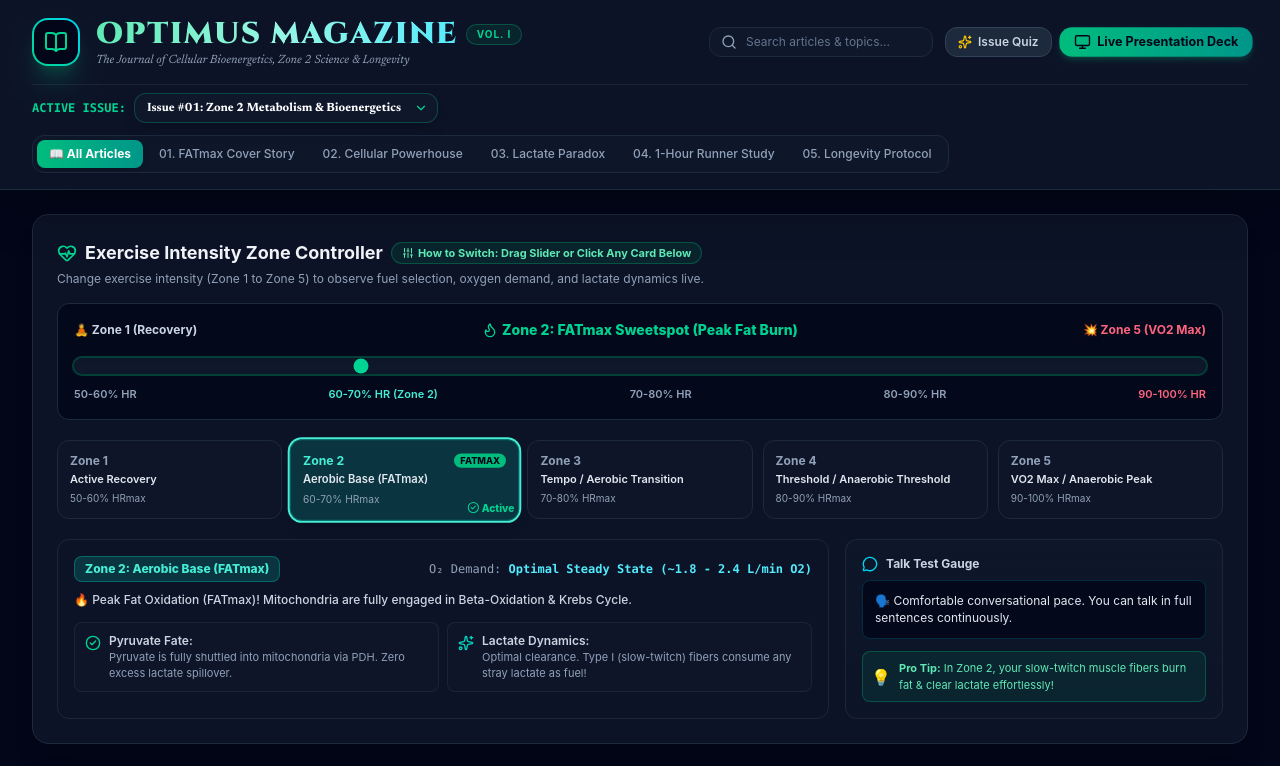
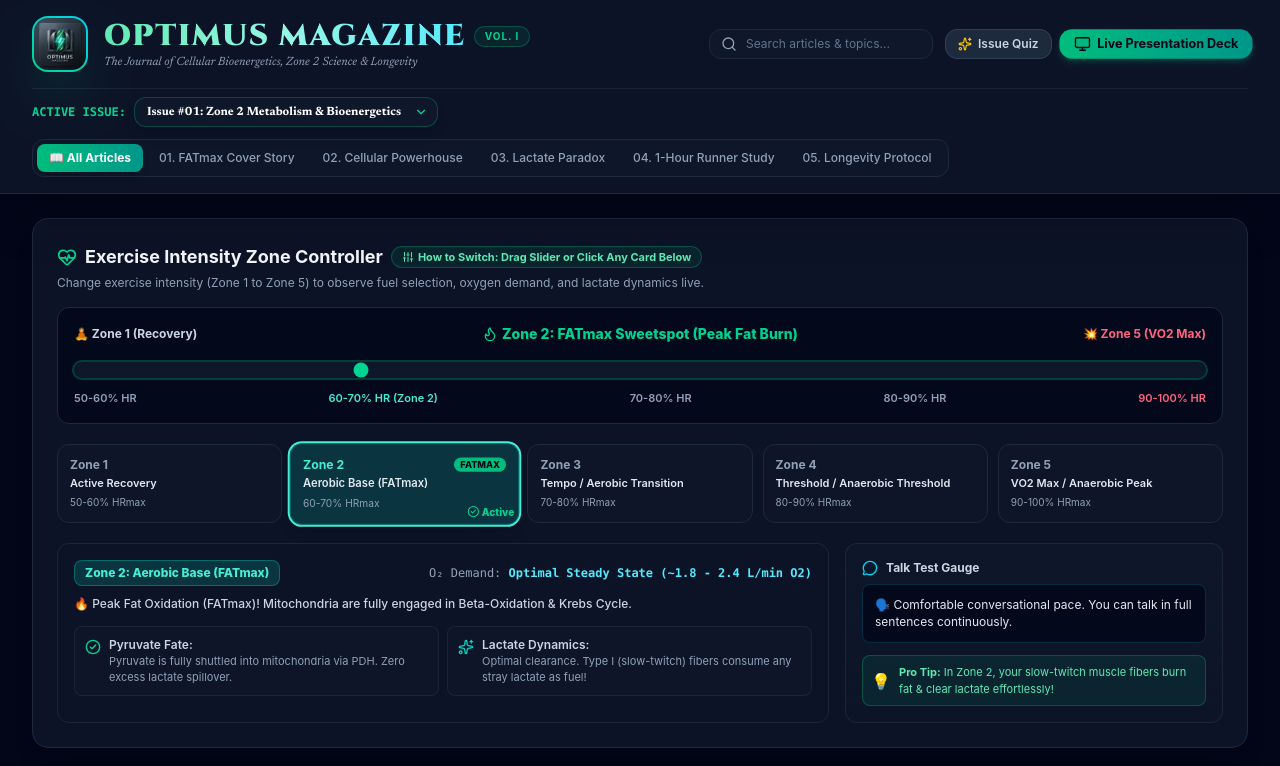
Before and after one commit to ishaypesok/optimus-magazine, a React (Vite) app: page / in a window 1280 px wide. Shown: the top 766 px of the page. Built offline with nearby package versions, Linux system fonts and the light colour scheme.

Commit message:
Add official Optimus Magazine logo icon

```diff
--- a/index.html
+++ b/index.html
@@ -2,7 +2,7 @@
 <html lang="en" class="dark">
   <head>
     <meta charset="UTF-8" />
-    <link rel="icon" type="image/svg+xml" href="/favicon.svg" />
+    <link rel="icon" type="image/jpeg" href="./optimus-logo.jpg" />
     <meta name="viewport" content="width=device-width, initial-scale=1.0" />
     <title>OPTIMUS MAGAZINE — Bioenergetics, Longevity & Metabolic Science</title>
     <!-- Google Fonts for Editorial Elegance -->
--- a/src/components/MagazineHeader.jsx
+++ b/src/components/MagazineHeader.jsx
@@ -20,10 +20,12 @@ export default function MagazineHeader({
 
           {/* Logo & Magazine Branding */}
           <div className="flex items-center gap-4">
-            <div className="w-12 h-12 rounded-2xl bg-gradient-to-tr from-emerald-400 via-teal-400 to-cyan-400 p-0.5 shadow-xl shadow-emerald-500/20 flex items-center justify-center">
-              <div className="w-full h-full bg-slate-950 rounded-[14px] flex items-center justify-center">
-                <BookOpen className="w-6 h-6 text-emerald-400" />
-              </div>
+            <div className="w-14 h-14 rounded-2xl bg-gradient-to-tr from-emerald-400 via-teal-400 to-cyan-400 p-0.5 shadow-2xl shadow-emerald-500/30 overflow-hidden shrink-0">
+              <img
+                src="./optimus-logo.jpg"
+                alt="Optimus Magazine Logo"
+                className="w-full h-full object-cover rounded-[14px]"
+              />
             </div>
             <div>
               <div className="flex items-center gap-2">
```
Also changed, not shown: public/optimus-logo.jpg (added), src/assets/logo.png (added), 3 other files (tests, documents, lock files or other folders).
